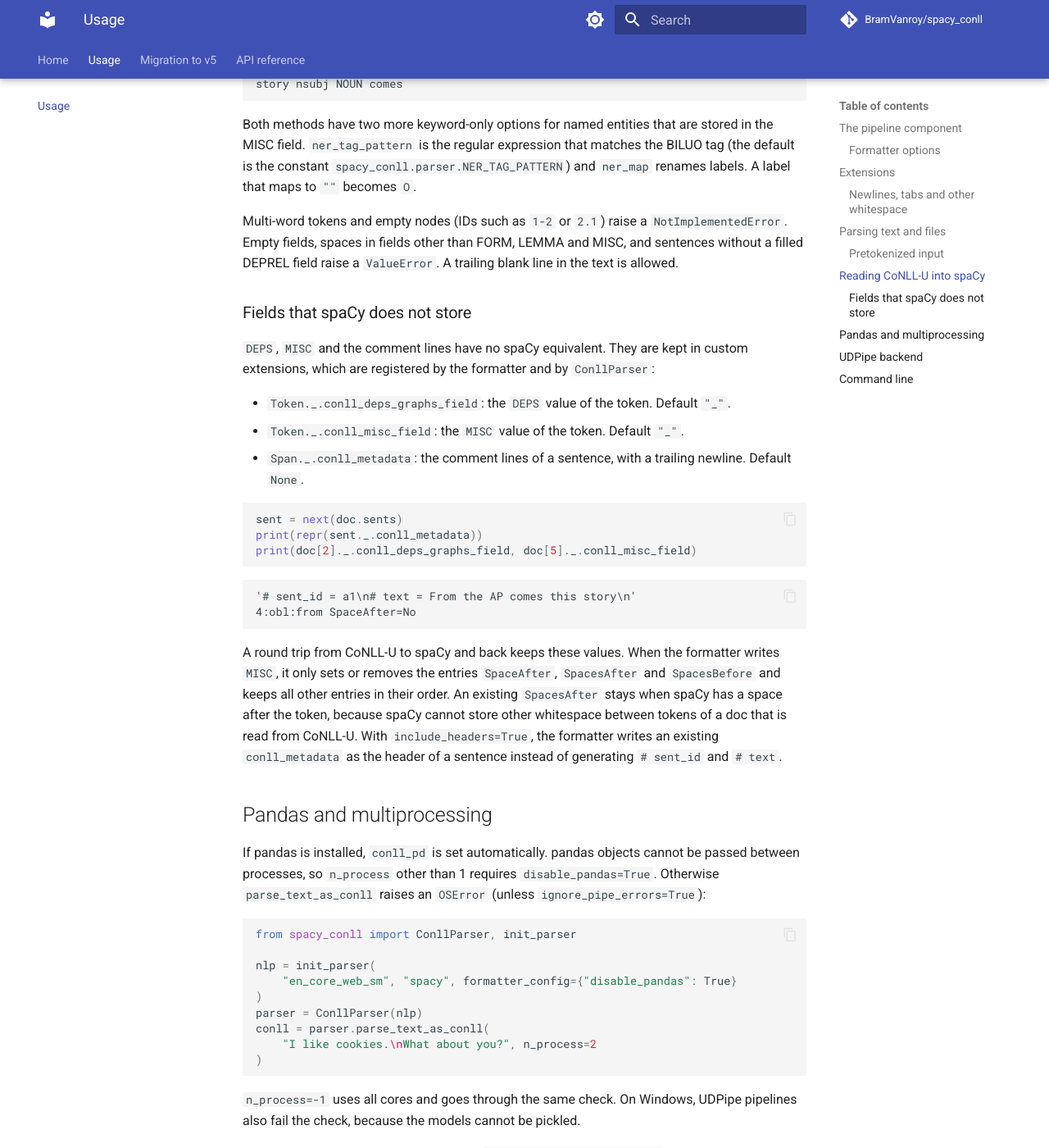
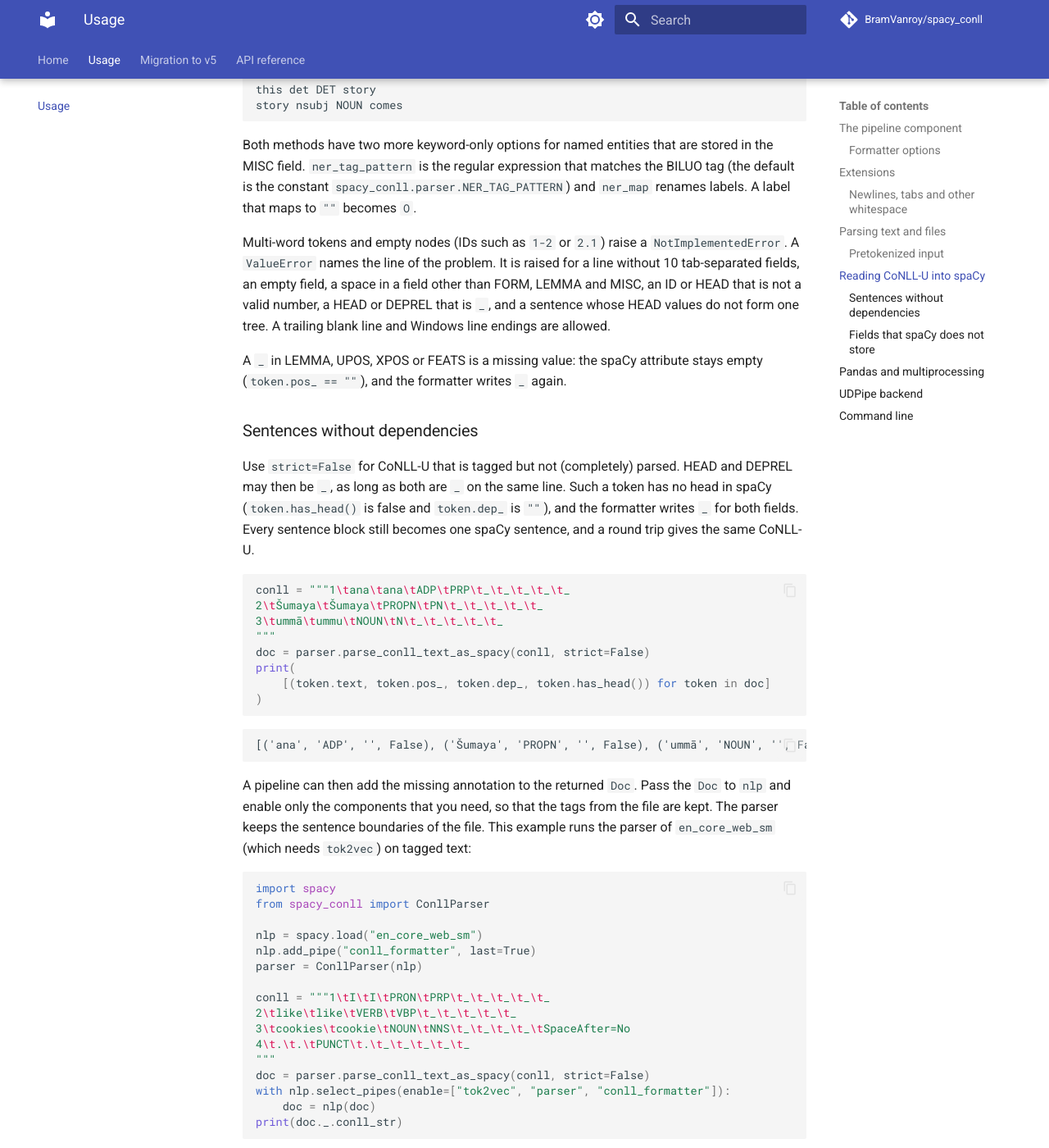
Before and after one commit to BramVanroy/spacy_conll, an MkDocs documentation site: the page built from docs/usage.md, in a window 1280 px wide and 1400 px high, scrolled down 6011 px. Shown: the whole window at 82% size. Built offline with MkDocs 1.6.1 and Material for MkDocs 9.7.7, drawn with Linux system fonts in a browser that asks for light colours; comment, search, counter and statistics services are not loaded; the version menu is left out; some of the changed text lies outside the part shown.

Commit message:
Document strict=False and running a pipeline on read CoNLL-U
Refs #34

````diff
--- a/docs/usage.md
+++ b/docs/usage.md
@@ -117,7 +117,7 @@ print(repr(doc[0]._.conll_str))
 '1\tI\tI\tPRON\tPRP\tCase=Nom|Number=Sing|Person=1|PronType=Prs\t2\tnsubj\t_\t_\n'
 ```
 
-Empty values are written as `_`. `HEAD` is the position of the head within its sentence, and `0` for the root. `MISC` is `SpaceAfter=No` for tokens that are not followed by whitespace. Other whitespace is described below.
+Empty values are written as `_`. `HEAD` is the position of the head within its sentence, `0` for the root, and `_` for a token without a head (for example in a pipeline without a parser). `MISC` is `SpaceAfter=No` for tokens that are not followed by whitespace. Other whitespace is described below.
 
 ### Newlines, tabs and other whitespace
 
@@ -237,14 +237,63 @@ for token in doc:
 From case ADP AP
 the det DET AP
 AP obl PROPN comes
-comes root VERB comes
+comes ROOT VERB comes
 this det DET story
 story nsubj NOUN comes
 ```
 
 Both methods have two more keyword-only options for named entities that are stored in the MISC field. `ner_tag_pattern` is the regular expression that matches the BILUO tag (the default is the constant `spacy_conll.parser.NER_TAG_PATTERN`) and `ner_map` renames labels. A label that maps to `""` becomes `O`.
 
-Multi-word tokens and empty nodes (IDs such as `1-2` or `2.1`) raise a `NotImplementedError`. Empty fields, spaces in fields other than FORM, LEMMA and MISC, and sentences without a filled DEPREL field raise a `ValueError`. A trailing blank line in the text is allowed.
+Multi-word tokens and empty nodes (IDs such as `1-2` or `2.1`) raise a `NotImplementedError`. A `ValueError` names the line of the problem. It is raised for a line without 10 tab-separated fields, an empty field, a space in a field other than FORM, LEMMA and MISC, an ID or HEAD that is not a valid number, a HEAD or DEPREL that is `_`, and a sentence whose HEAD values do not form one tree. A trailing blank line and Windows line endings are allowed.
+
+A `_` in LEMMA, UPOS, XPOS or FEATS is a missing value: the spaCy attribute stays empty (`token.pos_ == ""`), and the formatter writes `_` again.
+
+### Sentences without dependencies
+
+Use `strict=False` for CoNLL-U that is tagged but not (completely) parsed. HEAD and DEPREL may then be `_`, as long as both are `_` on the same line. Such a token has no head in spaCy (`token.has_head()` is false and `token.dep_` is `""`), and the formatter writes `_` for both fields. Every sentence block still becomes one spaCy sentence, and a round trip gives the same CoNLL-U.
+
+```python
+conll = """1\tana\tana\tADP\tPRP\t_\t_\t_\t_\t_
+2\tŠumaya\tŠumaya\tPROPN\tPN\t_\t_\t_\t_\t_
+3\tummā\tummu\tNOUN\tN\t_\t_\t_\t_\t_
+"""
+doc = parser.parse_conll_text_as_spacy(conll, strict=False)
+print(
+    [(token.text, token.pos_, token.dep_, token.has_head()) for token in doc]
+)
+```
+
+```text
+[('ana', 'ADP', '', False), ('Šumaya', 'PROPN', '', False), ('ummā', 'NOUN', '', False)]
+```
+
+A pipeline can then add the missing annotation to the returned `Doc`. Pass the `Doc` to `nlp` and enable only the components that you need, so that the tags from the file are kept. The parser keeps the sentence boundaries of the file. This example runs the parser of `en_core_web_sm` (which needs `tok2vec`) on tagged text:
+
+```python
+import spacy
+from spacy_conll import ConllParser
+
+nlp = spacy.load("en_core_web_sm")
+nlp.add_pipe("conll_formatter", last=True)
+parser = ConllParser(nlp)
+
+conll = """1\tI\tI\tPRON\tPRP\t_\t_\t_\t_\t_
+2\tlike\tlike\tVERB\tVBP\t_\t_\t_\t_\t_
+3\tcookies\tcookie\tNOUN\tNNS\t_\t_\t_\t_\tSpaceAfter=No
+4\t.\t.\tPUNCT\t.\t_\t_\t_\t_\t_
+"""
+doc = parser.parse_conll_text_as_spacy(conll, strict=False)
+with nlp.select_pipes(enable=["tok2vec", "parser", "conll_formatter"]):
+    doc = nlp(doc)
+print(doc._.conll_str)
+```
+
+```text
+1	I	I	PRON	PRP	_	2	nsubj	_	_
+2	like	like	VERB	VBP	_	0	root	_	_
+3	cookies	cookie	NOUN	NNS	_	2	dobj	_	SpaceAfter=No
+4	.	.	PUNCT	.	_	2	punct	_	_
+```
 
 ### Fields that spaCy does not store
 
````
Also changed, not shown: CHANGELOG.md (+8 -0 lines).
